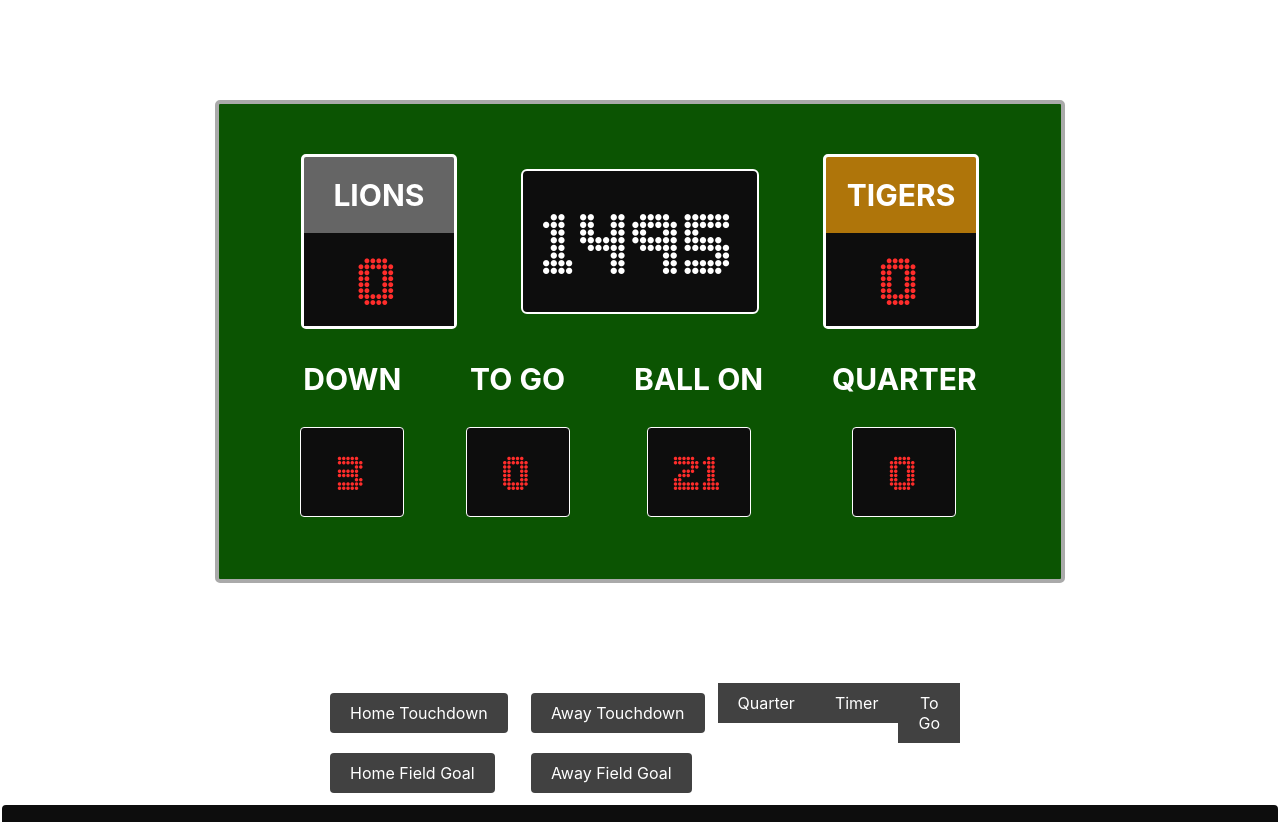
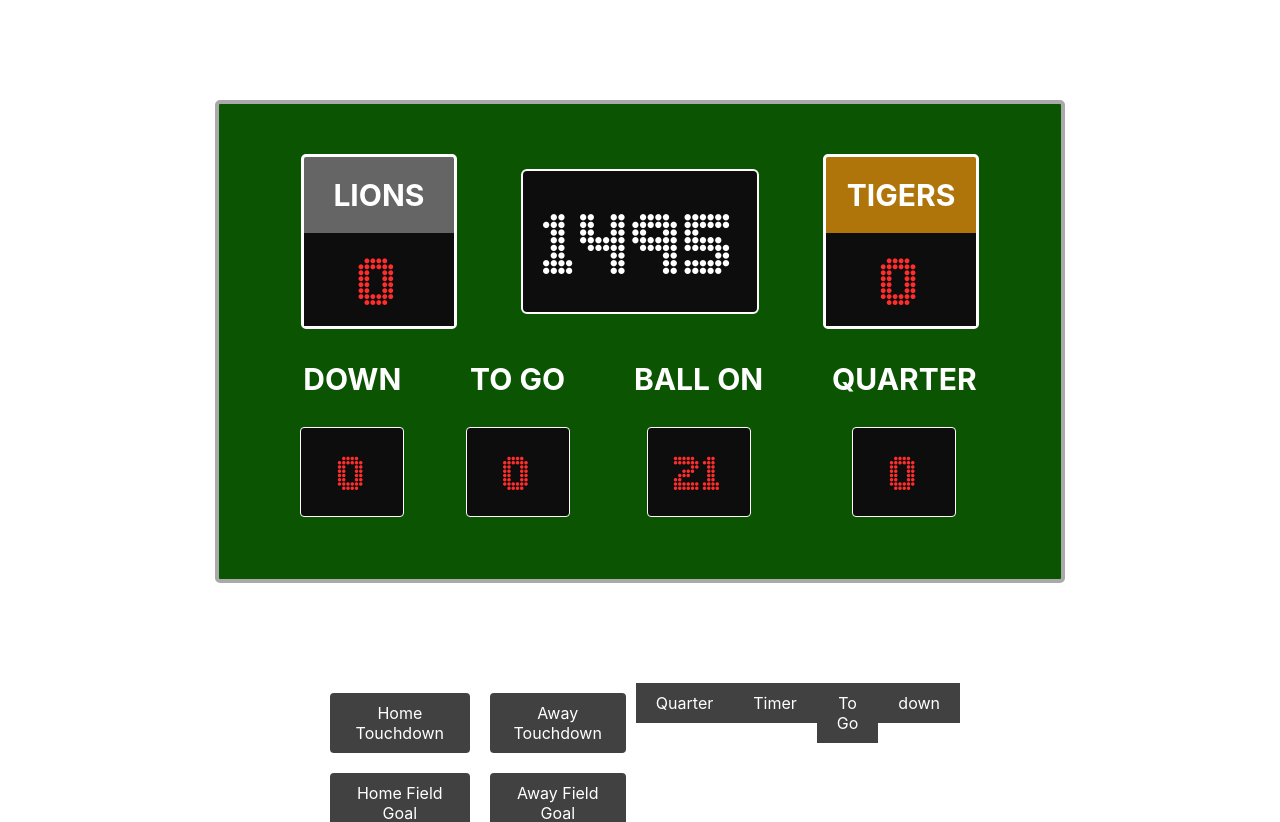
Before and after one commit to bloominstituteoftechnology/react-american-football-scoreboard, a React (Create React App) app: page / in a window 1280 px wide. Shown: the top 822 px of the page. Built offline with nearby package versions, Linux system fonts and the light colour scheme.

Commit message:
Downs working.

```diff
--- a/src/App.js
+++ b/src/App.js
@@ -11,18 +11,19 @@ function App() {
   const [homeScore, setHome] = useState(0);
   const [awayScore, setAway] = useState(0);
   const [quarter, setQuarter] = useState(0);
-  const [timer, setTimer] = useState(1500);
-  const [pause, play] = useState(true);
+  const [timer, setMyTimer] = useState(1500);
+  const [pause, play] = useState(false);
   const [toGo, setToGo] = useState(0);
+  const [down, setDown] = useState(0);
 
   return (
     <div className="container">
       <section className="scoreboard">
-        <ScoreBoard homeScore={homeScore} awayScore={awayScore} timer={timer} setTimer={setTimer}  />
-        <BottomRow quarter={quarter} setQuarter={setQuarter} timer={timer} setTimer={setTimer} toGo={toGo} setToGo={setToGo} />
+        <ScoreBoard homeScore={homeScore} awayScore={awayScore} timer={timer} setMyTimer={setMyTimer}  />
+        <BottomRow down={down} setDown={setDown} quarter={quarter} setQuarter={setQuarter} timer={timer} setMyTimer={setMyTimer} toGo={toGo} setToGo={setToGo} />
       </section>
-        <Buttons quarter={quarter} homeScore={homeScore} awayScore={awayScore} setHome={setHome} setAway={setAway} setQuarter={setQuarter} timer={timer} setTimer={setTimer} toGo={toGo} setToGo={setToGo}/>
-        <Timer timer={timer} setTimer={setTimer} pause={pause} play={play}/>
+        <Buttons down={down} setDown={setDown} quarter={quarter} homeScore={homeScore} awayScore={awayScore} setHome={setHome} setAway={setAway} setQuarter={setQuarter} timer={timer} setMyTimer={setMyTimer} toGo={toGo} setToGo={setToGo}/>
+        <Timer timer={timer} setMyTimer={setMyTimer} pause={pause} play={play}/>
     </div>
   );
 }
--- a/src/BottomRow.js
+++ b/src/BottomRow.js
@@ -5,7 +5,7 @@ const BottomRow = (useState) => {
     <div className="bottomRow">
       <div className="down">
         <h3 className="down__title">Down</h3>
-        <div className="down__value">3</div>
+        <div className="down__value">{useState.down}</div>
       </div>
       <div className="toGo">
         <h3 className="toGo__title">To Go</h3>
--- a/src/components/Buttons.js
+++ b/src/components/Buttons.js
@@ -23,14 +23,22 @@ return (
         </div>
         <div className="awayButtons__timerButtons">
             {/* <button onClick={() => useState.setTimer(useState.timer)}>Timer</button> */}
-            <button onClick={() => useState.setTimer(!useState.pause)} className="App">
+            <button onClick={() => useState.setMyTimer(!useState.pause)} className="App">
              {useState.pause === false ? useState.play : useState.pause}Timer</button>
         </div>
         <div className="awayButtons__toGo">
 
             <button onClick={() =>   useState.setToGo(useState.toGo + 1)}
             className="awayButtons__toGo">
-            {useState.toGo === 5 ? useState.setToGo(useState.toGo === 0) : useState.toGo === 0 }To Go</button>
+            {useState.toGo === 11 ? useState.setToGo(useState.toGo === 0) : useState.toGo === 0 }To Go</button>
+
+        </div>
+        <div className="awayButtons__down">
+            {/* <button onClick={() =>  useState.setQuarter(useState.quarter + 1)}  className="awayButtons__quarter">Quarter</button> */}
+
+            <button onClick={() =>   useState.setDown(useState.down + 1)}
+            className="awayButtons__down">
+            {useState.down === 5 ? useState.setDown(useState.down === 0) : useState.down === 0 }down</button>
 
         </div>
     </section>
--- a/src/components/Timer.js
+++ b/src/components/Timer.js
@@ -9,19 +9,21 @@ const Timer = (useState, toggleTimer) => {
 
     useEffect(() => {
       id = setInterval(() => {
-        useState.setTimer(timer => timer - 1);
+        useState.setMyTimer(timer => timer - 1);
       }, 1000);
     }, []);
-    if (useState.timer <= 0) {
-      toggleTimer();
-
+    if (useState.timer === 0) {
+      // useState.setMyTimer(1500);
+      // toggleTimer();
+      stopTimer();
+    }
 
     function stopTimer(){
       clearInterval(id);
     }
 
-    function toggleTimer(){
-      console.log(useState.pause);
+    function toggleTimer(useState){
+     // console.log(useState.pause);
       if(useState.pause){
         useState.pause = false;
         Timer();
@@ -30,7 +32,7 @@ const Timer = (useState, toggleTimer) => {
         stopTimer();
       }
     }
-  }
+
 
     return (
       <div>
```
